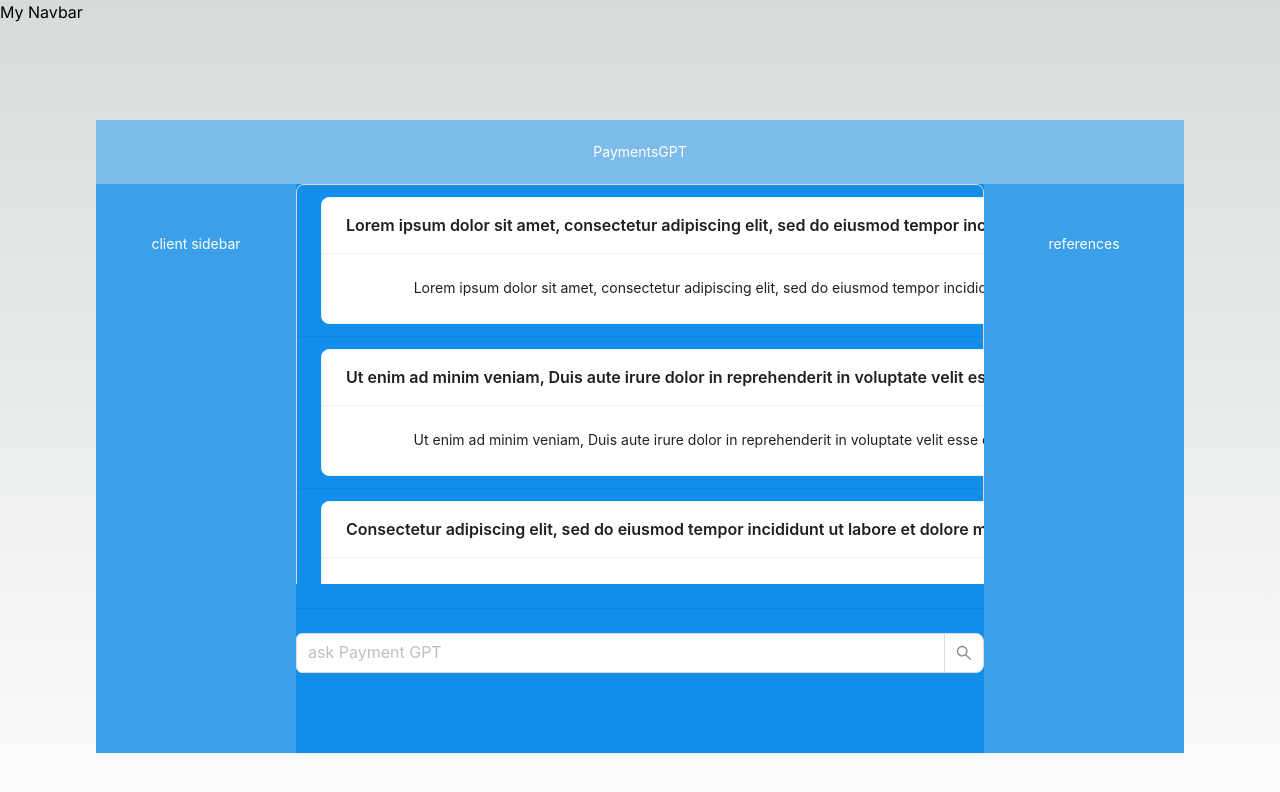
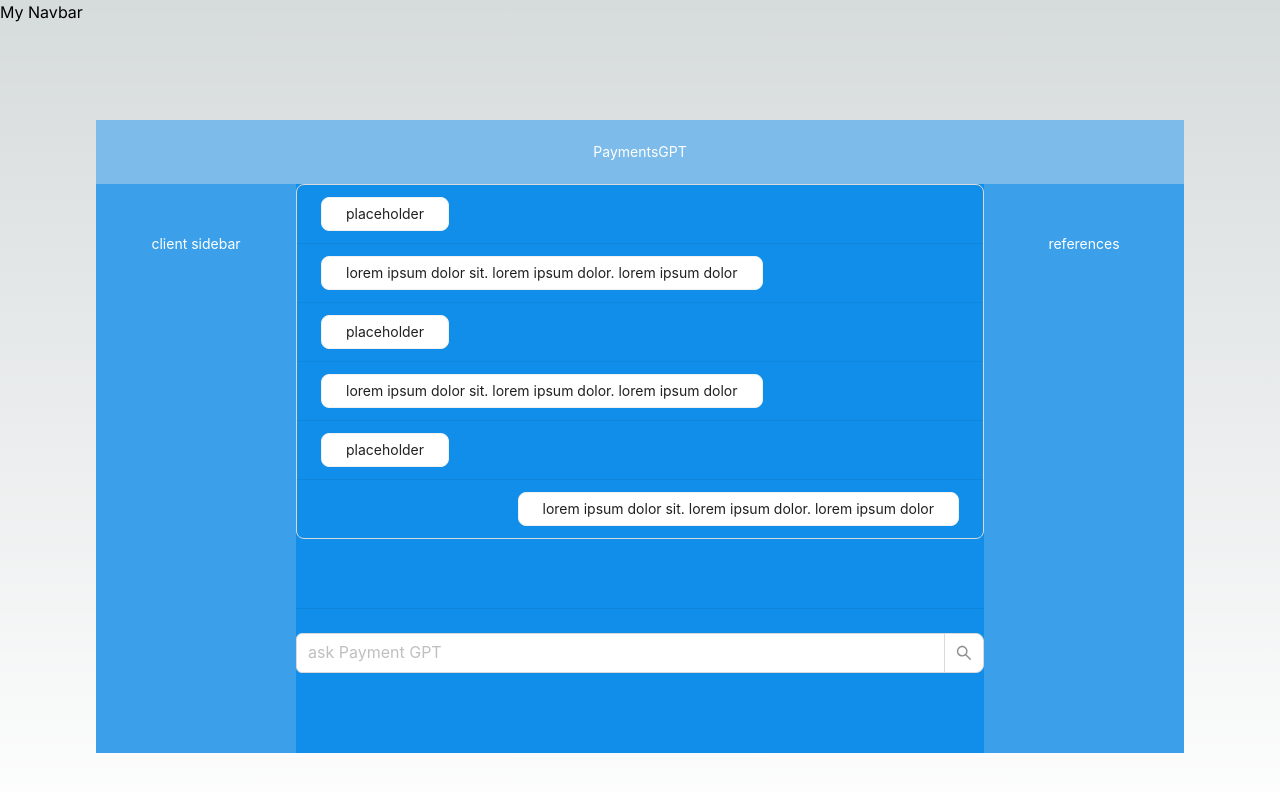
Before and after one commit to hackathonjpmc/pgpt_ui, a Next.js app in the folder pgpt_ui/: page / in a window 1280 px wide. Shown: the top 792 px of the page. Built offline with nearby package versions, Linux system fonts and the light colour scheme.

Commit message:
fixed spacing, added icon package

```diff
--- a/pgpt_ui/package.json
+++ b/pgpt_ui/package.json
@@ -9,6 +9,8 @@
     "lint": "next lint"
   },
   "dependencies": {
+    "@ant-design/icons": "^5.1.4",
+    "antd": "^5.6.1",
     "autoprefixer": "10.4.14",
     "eslint": "8.42.0",
     "eslint-config-next": "13.4.5",
@@ -16,6 +18,7 @@
     "postcss": "8.4.24",
     "react": "18.2.0",
     "react-dom": "18.2.0",
+    "react-simple-chatbot": "^0.6.1",
     "tailwindcss": "3.3.2"
   }
 }
--- a/pgpt_ui/src/app/Chat/ViewChat.js
+++ b/pgpt_ui/src/app/Chat/ViewChat.js
@@ -1,28 +1,44 @@
-import React from 'react';
-import { Layout, Space, Input, Divider, List, Card, Image } from 'antd';
+import React, { useRef, useEffect } from 'react';
+import styles from './chat.module.css';
+import { Layout, Space, Input, Divider, List, Card, Image, Avatar } from 'antd';
+import { SmileOutlined } from '@ant-design/icons';
 const { Header, Footer, Sider, Content } = Layout;
 
+const { Meta } = Card;
 const { Search } = Input;
 
-const data = [
-    'Racing car sprays burning fuel into crowd.',
-    'Japanese princess to wed commoner.',
-    'Australian walks 100km after outback crash.',
-    'Man charged over missing wedding girl.',
-    'Los Angeles battles huge wildfires.',
-];
+export default function ViewChat({ output }) {
+	const endOfMessagesRef = useRef(null);
 
-    export default function ViewChat({output}) {
+	const scrollToBottom = () => {
+		endOfMessagesRef.current?.scrollIntoView({ behavior: 'smooth' });
+	};
+
+	useEffect(scrollToBottom, [output]);
 	return (
 		<div style={{ height: '400px', overflowY: 'scroll' }}>
 			<List
 				dataSource={output}
 				bordered
-                renderItem={item => (
-                    <List.Item>
-                        <Card title={item.text ? item.text : 'Image'}>
-                            {item.text ?
-                                <div>{item.text}</div> :
+				renderItem={(item) => (
+					<List.Item
+						style={{
+							display: 'flex',
+							justifyContent: `flex-${
+								item.user ? 'end' : 'start'
+							}`,
+						}}
+					>
+						{/* <List.Item.Meta
+							avatar={<Avatar icon={<SmileOutlined />} />}
+						/> */}
+						<Card
+							className={styles.chatText}
+							bodyStyle={{ padding: '5px 24px' }}
+						>
+							{item.message ? (
+								<div style={{ padding: 0 }}>{item.message}</div>
+							) : item.images ? (
 								item.images.map((imgSrc, index) => (
 									<Image
 										key={index}
@@ -30,15 +46,15 @@ const data = [
 										src={imgSrc}
 									/>
 								))
-                            }
+							) : null}
 						</Card>
 					</List.Item>
 				)}
 			/>
+			<div ref={endOfMessagesRef} />
 		</div>
 	);
 }
-
 
 // return (
 //     <div>
--- a/pgpt_ui/src/app/Chat/chatComponent.js
+++ b/pgpt_ui/src/app/Chat/chatComponent.js
@@ -1,49 +1,106 @@
-import React, {useState} from 'react';
-import { Layout, Space, Input, Divider, List } from 'antd';
-import ViewChat from "@/app/Chat/ViewChat";
-import textForChat from "../mockChatText"
+import React, { useState, useEffect } from 'react';
+import { Layout, Space, Input, Divider, List, Card, Image } from 'antd';
+import ViewChat from '@/app/Chat/ViewChat';
+import textForChat from '../mockChatText';
 
 const { Header, Footer, Sider, Content } = Layout;
 
 const { Search } = Input;
 
-const data = [
-    'Racing car sprays burning fuel into crowd.',
-    'Japanese princess to wed commoner.',
-    'Australian walks 100km after outback crash.',
-    'Man charged over missing wedding girl.',
-    'Los Angeles battles huge wildfires.',
+// appendMsg({
+//     type: "text",
+//     content: { text: val },
+//     position: "right",
+// user: true,
+
+//   });
+
+// const steps = [
+//     {
+//       id: '0',
+//       message: 'Welcome to react chatbot!',
+//       trigger: '1',
+//     },
+//     {
+//       id: '1',
+//       message: 'Bye!',
+//       end: true,
+//     },
+//   ];
+
+const steps = [
+	{
+		id: '0',
+		message: 'Welcome to react chatbot!',
+		trigger: '1',
+	},
+	{
+		id: '1',
+		message: 'Bye!',
+		end: true,
+	},
 ];
 
+const theme = {
+	background: '#f5f8fb',
+	fontFamily: 'Helvetica Neue',
+	headerBgColor: '#051D41',
+	headerFontColor: '#fff',
+	headerFontSize: '15px',
+	botBubbleColor: '#051D41',
+	botFontColor: '#fff',
+	userBubbleColor: '#fff',
+	userFontColor: '#4a4a4a',
+};
+
 export default function ChatArea() {
+	const [userInput, setUserInput] = useState('');
+	const [previousMessages, setPreviousMessages] = useState([]);
+	const [messageIDs, setMessageIDs] = useState(0);
 
-    const [userInput, setUserInput ] = useState('')
-    const [x, setX ] = useState([])
+	useEffect(() => {
+		const fetchData = async () => {
+			try {
+				const response = textForChat;
+				// const response = await fetch('someEndpoint');
+				// const json = await response.json();
+				setPreviousMessages(response);
+			} catch (error) {
+				console.error('Error:', error);
+			}
+		};
 
+		fetchData();
+	}, []);
 
-    const onChange =(e) => {
-        setUserInput(e.target.value)
-    }
+	// const handleChange = (e) => {
+	// 	setUserInput(e.target.value);
+	// };
 
-    const handleSearch = (value) => {
-        console.log(value);
-    }
+	const handleSearch = () => {
+		const newItem = {
+			id: messageIDs, // using the length of current data as id
+			message: userInput, // using the length of current data as message
+			user: true, // replace this with the actual username
+		};
+		setPreviousMessages((prevData) => [...prevData, newItem]);
+		setUserInput('');
+	};
 
 	return (
 		<div>
-            <ViewChat
-            output={textForChat}
-            />
+			<ViewChat output={previousMessages} />
 			<Divider />
 			<Search
-                placeholder="ask Payment GPT"
+				placeholder='ask Payment GPT'
 				allowClear
-                onChange={e => setSearchTerm(e.target.value)}
+				value={userInput}
+				onChange={(e) => setUserInput(e.target.value)}
 				onSearch={handleSearch}
-                size="large"
+				size='large'
 				// enterButton="Search"
 				// onSearch={onSearch}
 			/>
 		</div>
-    )
+	);
 }
--- a/pgpt_ui/src/app/mockChatText.js
+++ b/pgpt_ui/src/app/mockChatText.js
@@ -1,31 +1,34 @@
 const textForChat = [
 	{
-    text: 'Lorem ipsum dolor sit amet, consectetur adipiscing elit, sed do eiusmod tempor incididunt ut labore et dolore magna aliqua.',
+		id: 1,
+		message: 'placeholder',
+		user: false,
 	},
 	{
-        text: 'Ut enim ad minim veniam, Duis aute irure dolor in reprehenderit in voluptate velit esse cillum dolore eu fugiat nulla pariatur.',
+		id: 2,
+		message: 'lorem ipsum dolor sit. lorem ipsum dolor. lorem ipsum dolor',
+		user: false,
 	},
 	{
-        text: 'Consectetur adipiscing elit, sed do eiusmod tempor incididunt ut labore et dolore magna aliqua',
+		id: 3,
+		message: 'placeholder',
+		user: false,
 	},
 	{
-        text: 'Reprehenderit in voluptate velit esse cillum dolore eu fugiat nulla ',
+		id: 4,
+		message: 'lorem ipsum dolor sit. lorem ipsum dolor. lorem ipsum dolor',
+		user: false,
 	},
 	{
-    images: [
-        'https://example.com/image1.jpg',
-        'https://example.com/image2.jpg',
-    ]
+		id: 5,
+		message: 'placeholder',
+		user: false,
 	},
 	{
-        text: 'Ut enim ad minim veniam, Duis aute irure dolor in reprehenderit in voluptate velit esse cillum dolore eu fugiat nulla pariatur.',
+		id: 6,
+		message: 'lorem ipsum dolor sit. lorem ipsum dolor. lorem ipsum dolor',
+		user: true,
 	},
-    {
-        text: 'Consectetur adipiscing elit, sed do eiusmod tempor incididunt ut labore et dolore magna aliqua',
-    },
-    {
-        text: 'Reprehenderit in voluptate velit esse cillum dolore eu fugiat nulla ',
-    },
-]
+];
 
- export default textForChat
+export default textForChat;
--- a/pgpt_ui/src/app/styles.module.css
+++ b/pgpt_ui/src/app/styles.module.css
@@ -0,0 +1,3 @@
+.ant-card-body .chat-text {
+	background-color: red;
+}
```
Also changed, not shown: pgpt_ui/public/fakeChatText.json (added, +12 -0 lines), pgpt_ui/src/app/Chat/chat.module.css (added), 1 other file (tests, documents, lock files or other folders). Lines whose indentation alone changed are shown as unchanged.
